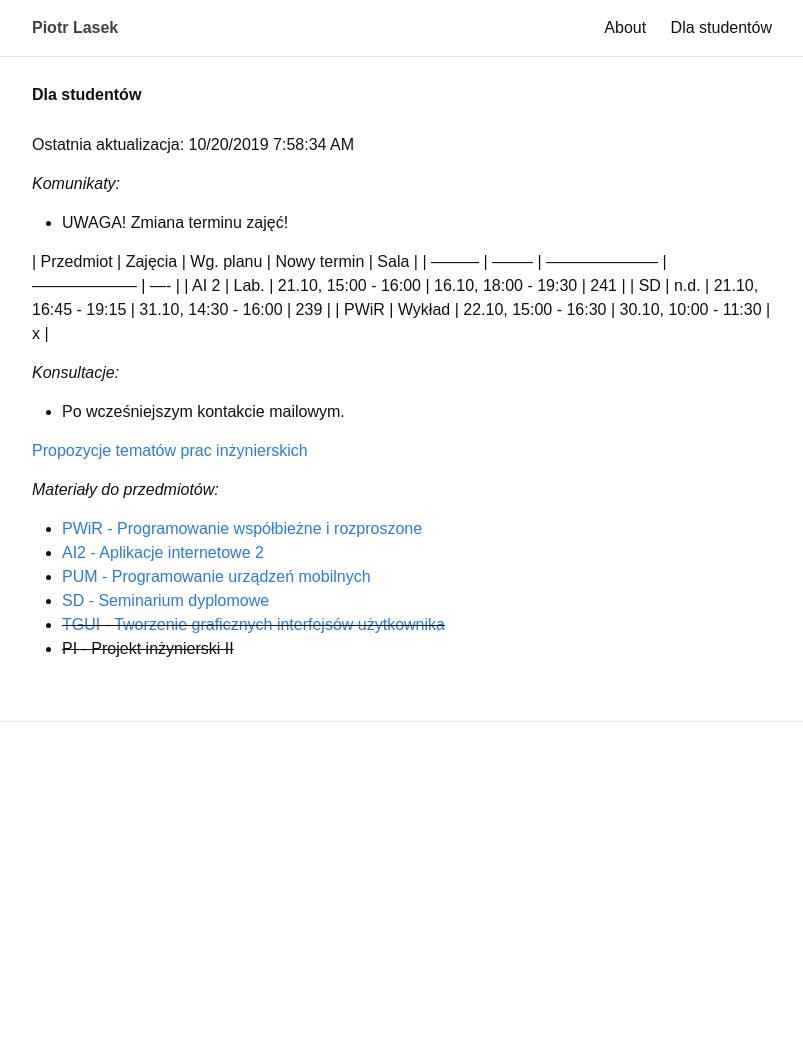
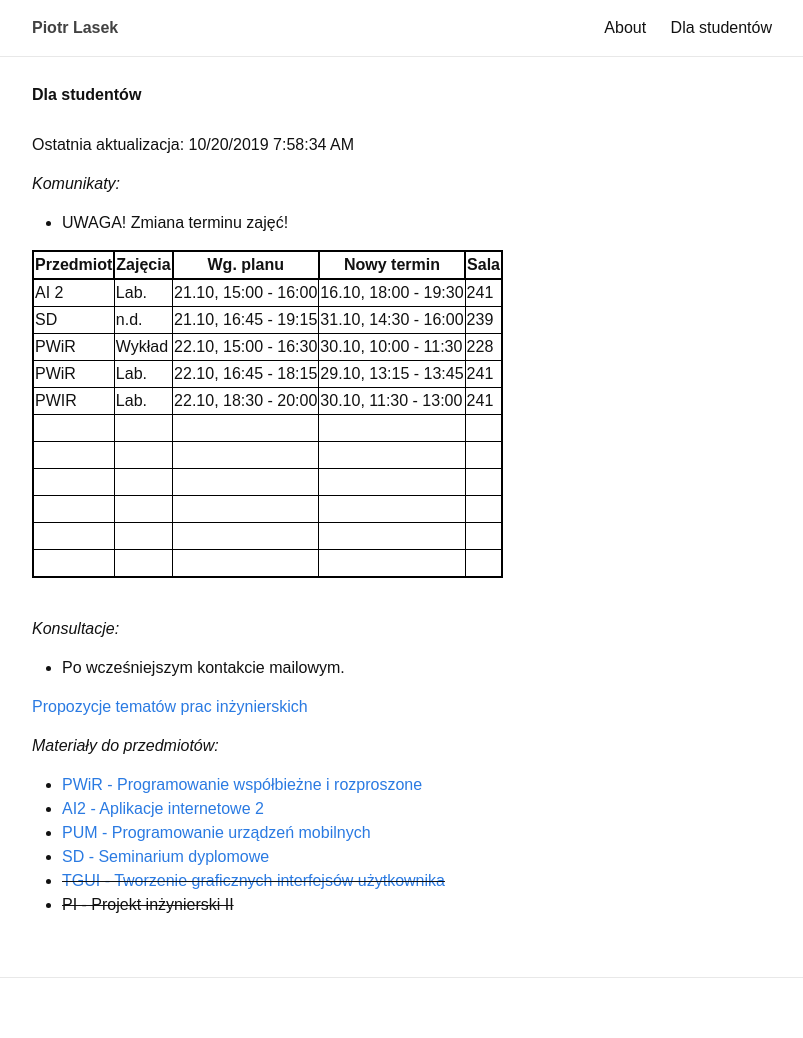
Before and after one commit to piotrlasek/piotrlasek.github.io, a Jekyll site: the page built from for-students.md, in a window 1280 px wide. Shown: the whole page, without its empty margins (238-1041 px from the left). Built offline with Jekyll 4.4.1, drawn with Linux system fonts in a browser that asks for light colours; before the commit the page ends 900 px from its top, so only the background shows below that.

Commit message:
some changes

```diff
--- a/for-students.md
+++ b/for-students.md
@@ -19,7 +19,17 @@
 | --------- | -------- | --------------------- | -------------------- | ---- |
 | AI 2      | Lab.     | 21.10, 15:00 - 16:00  | 16.10, 18:00 - 19:30 | 241  |
 | SD        | n.d.     | 21.10, 16:45 - 19:15  | 31.10, 14:30 - 16:00 | 239  |
-| PWiR      | Wykład   | 22.10, 15:00 - 16:30  | 30.10, 10:00 - 11:30 | x    |
+| PWiR      | Wykład   | 22.10, 15:00 - 16:30  | 30.10, 10:00 - 11:30 | 228  |
+| PWiR      | Lab.     | 22.10, 16:45 - 18:15  | 29.10, 13:15 - 13:45 | 241  |
+| PWIR      | Lab.     | 22.10, 18:30 - 20:00  | 30.10, 11:30 - 13:00 | 241  |
+|           |          |                       |                      |      |
+|           |          |                       |                      |      |
+|           |          |                       |                      |      |
+|           |          |                       |                      |      |
+|           |          |                       |                      |      |
+|           |          |                       |                      |      |
+
+
 <br>
 
 ## Konsultacje:
```
Also changed, not shown: 3 other files.
